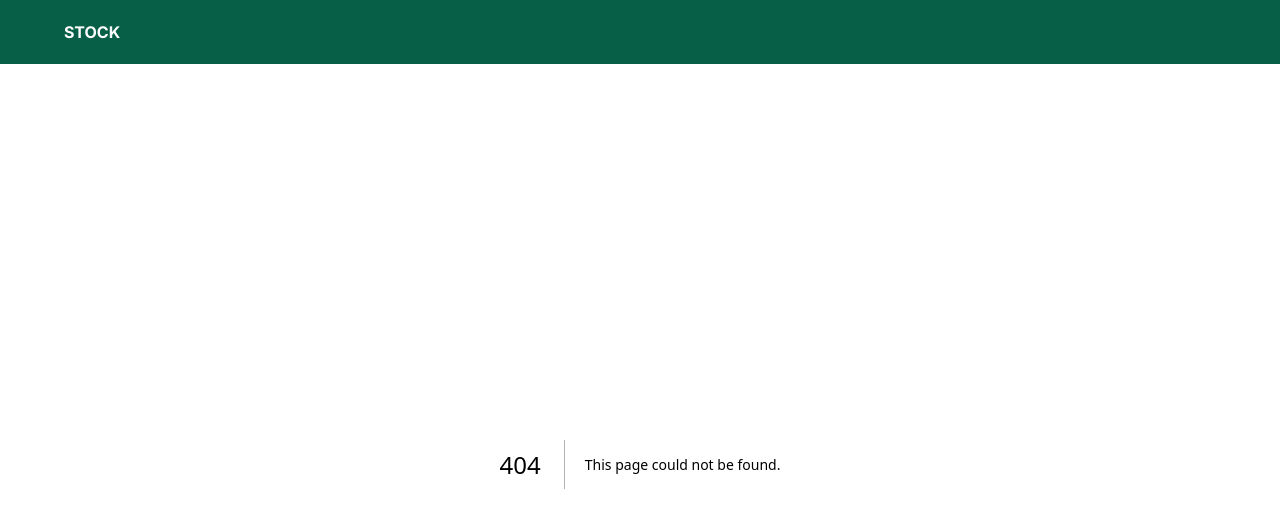
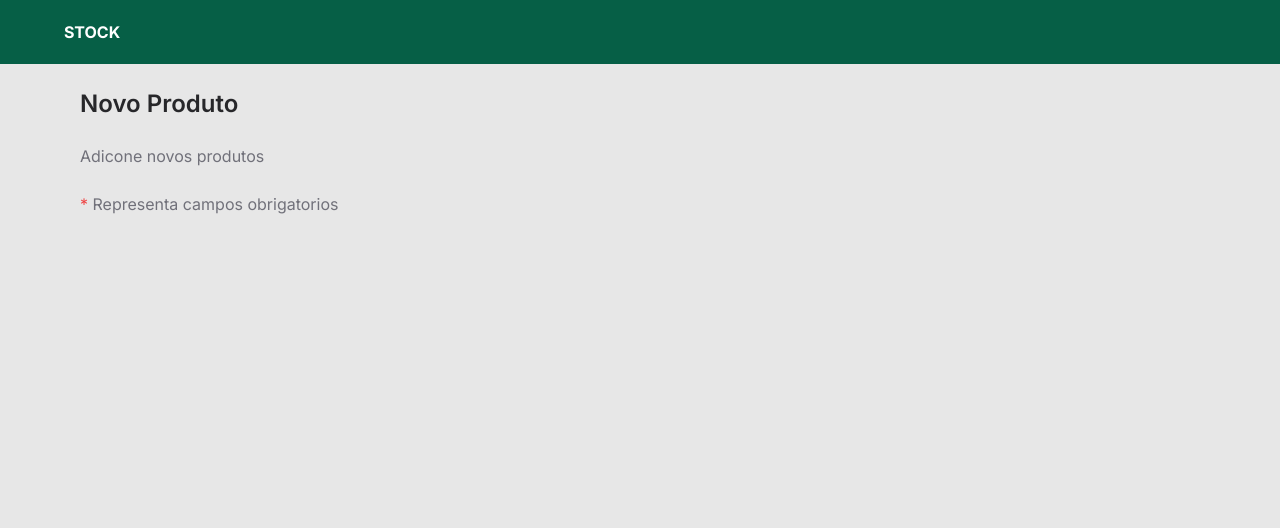
Before and after one commit to bendito820/stock-manager, a Next.js app: page /products/new in a window 1280 px wide. Before the commit this address had no page. Shown: the top 528 px of the page. Built offline with nearby package versions, Linux system fonts and the light colour scheme.

Commit message:
Create new product page

```diff
--- a/app/components/header.tsx
+++ b/app/components/header.tsx
@@ -1,7 +1,7 @@
 import React, { PropsWithChildren } from "react";
 
 const Header = ({ children }: PropsWithChildren) => {
-  return <h1 className="text-4xl font-semibold text-zinc-800">{children}</h1>;
+  return <h1 className="text-2xl font-semibold text-zinc-800">{children}</h1>;
 };
 
 export default Header;
--- a/app/components/text.tsx
+++ b/app/components/text.tsx
@@ -1,7 +1,7 @@
-import React, { PropsWithChildren } from "react";
+import React, { PropsWithChildren, ReactNode } from "react";
 
 const Text = ({ children }: PropsWithChildren) => {
-  return <p className="text-zinc-500">{children}</p>;
+  return <p className={"text-zinc-500"}>{children}</p>;
 };
 
 export default Text;
--- /dev/null
+++ b/app/products/new/page.tsx
@@ -0,0 +1,19 @@
+import Header from "@/app/components/header";
+import Text from "@/app/components/text";
+import React from "react";
+
+const NewProductPage = () => {
+  return (
+    <div className="mt-6">
+      <div className="space-y-6 max-w-xl">
+        <Header>Novo Produto</Header>
+        <Text>Adicone novos produtos</Text>
+        <Text>
+          <span className="text-red-500">*</span> Representa campos obrigatorios
+        </Text>
+      </div>
+    </div>
+  );
+};
+
+export default NewProductPage;
--- a/app/products/page.tsx
+++ b/app/products/page.tsx
@@ -1,5 +1,5 @@
 import React from "react";
-import Text from "../components/Text";
+import Text from "../components/text";
 import Header from "../components/header";
 import NewProductButton from "../components/add-new-product-button";
 
```
